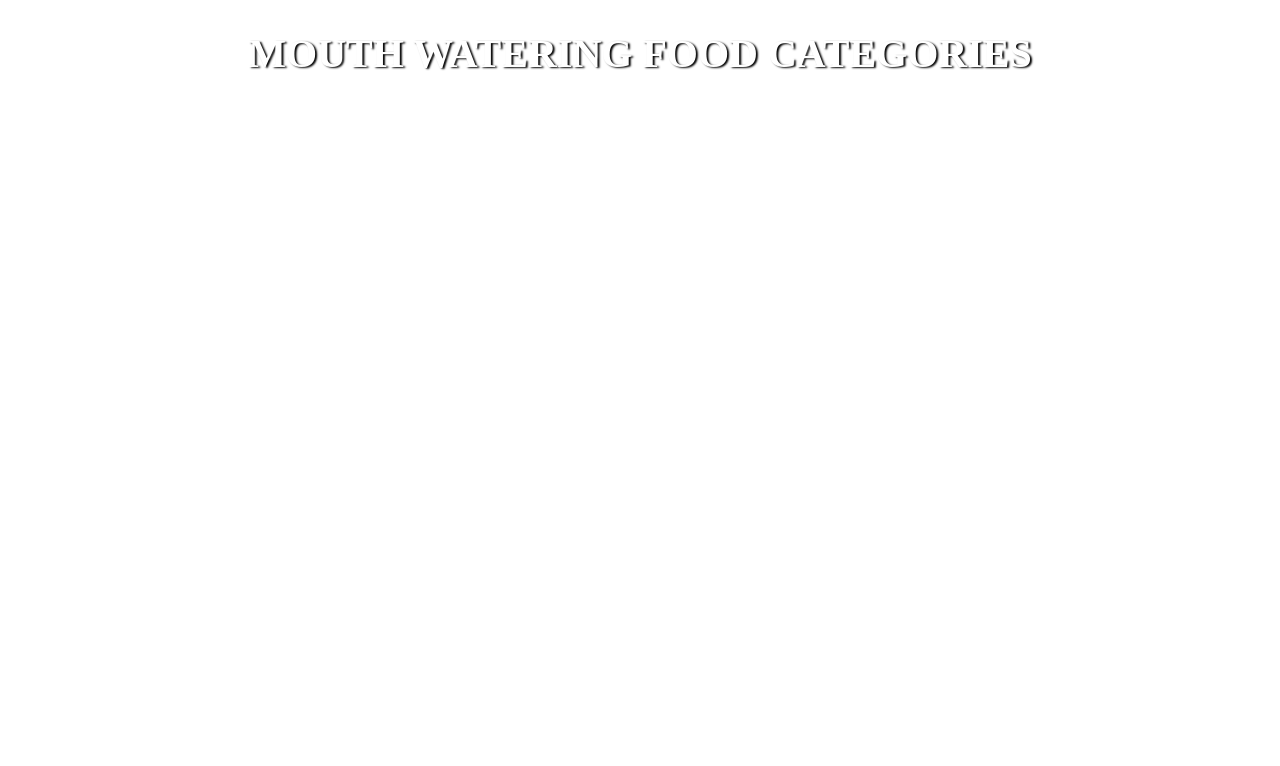
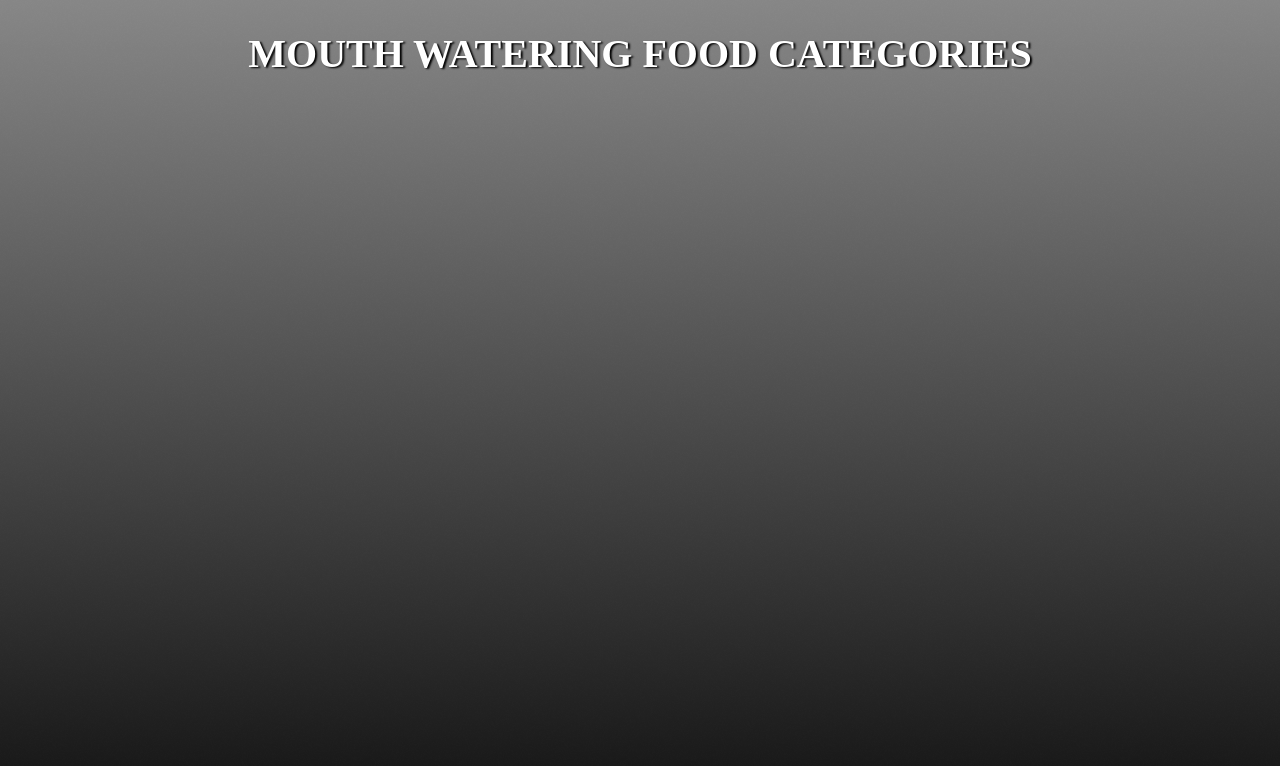
Before and after one commit to Silambazhagii/Love_For_Food_Website, a plain HTML site: page menu.html in a window 1280 px wide. Drawn offline with Linux system fonts and the light colour scheme; no server answers.

Commit message:
Update styles.css

```diff
--- a/styles.css
+++ b/styles.css
@@ -276,7 +276,7 @@ background-color: #4A4A4A;
 .menu-body{
     background-repeat: no-repeat;
     overflow-y: scroll;
-    background-image:url(/Love-for-Food/Menu.png) ;
+    background-image:url("Menu.png") ;
     background-size: cover;
 }
 .main {
```
